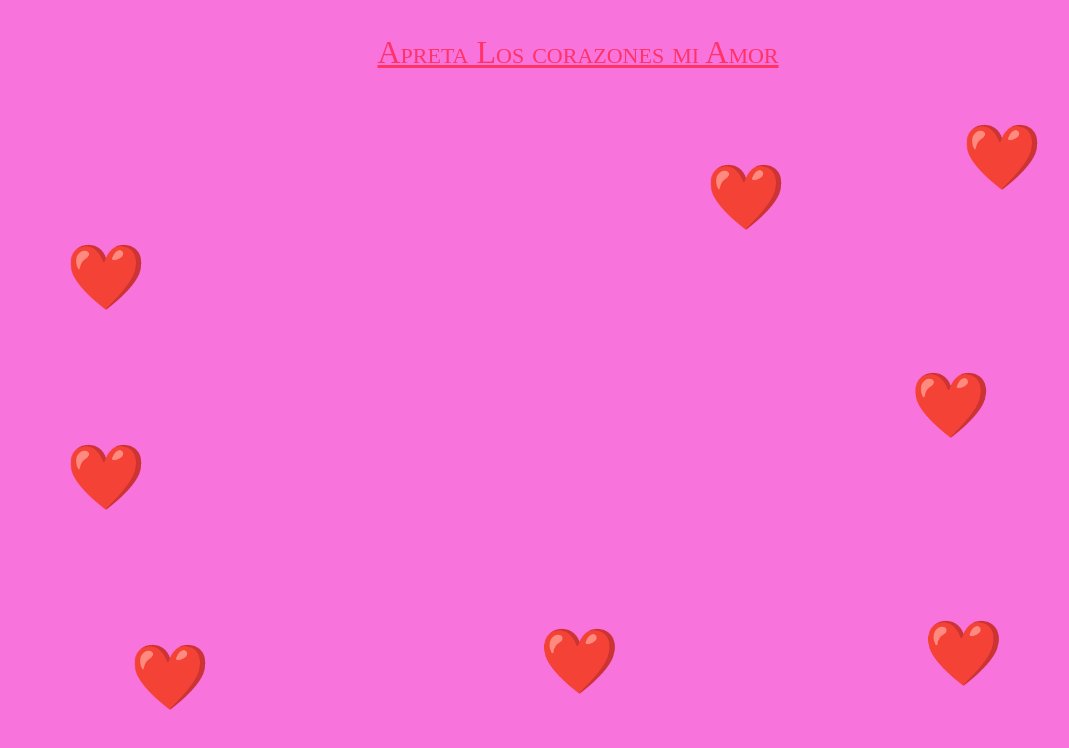
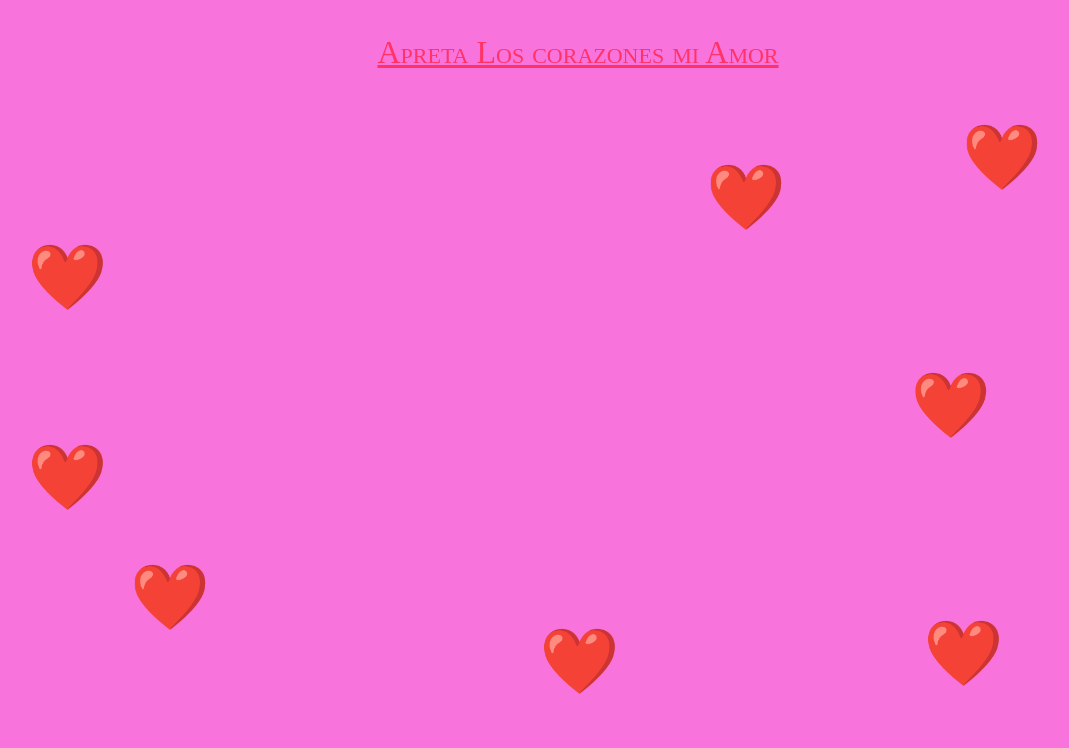
Before and after one commit to HernanProtolongo/HernanProtolongo.github.io, a plain HTML site: page index.html in a window 1280 px wide. Shown: the whole page, without its empty margins (62-1131 px from the left). Drawn offline with Linux system fonts and the light colour scheme.

Commit message:
Update index.html

```diff
--- a/index.html
+++ b/index.html
@@ -75,12 +75,12 @@
         let clickedHearts = 0;
 
         const positions = [
-            { top: '30%', left: '10%' },
+            { top: '30%', left: '7%' },
+            { top: '70%', left: '15%' },
+            { top: '20%', left: '60%' },
+            { top: '55%', left: '7%' },
+            { top: '46%', left: '76%' },
             { top: '15%', left: '80%' },
-            { top: '20%', left: '60%' },
-            { top: '55%', left: '10%' },
-            { top: '46%', left: '76%' },
-            { top: '80%', left: '15%' },
             { top: '77%', left: '77%' },
             { top: '78%', left: '47%' }
         ];
```
